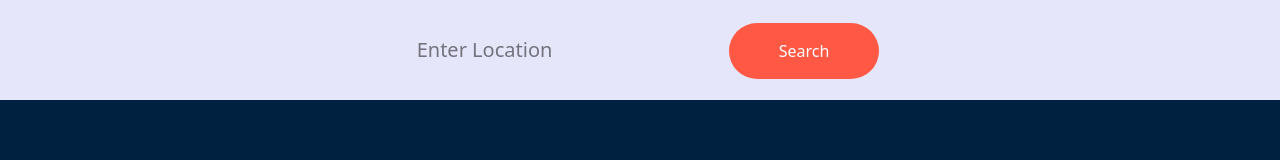
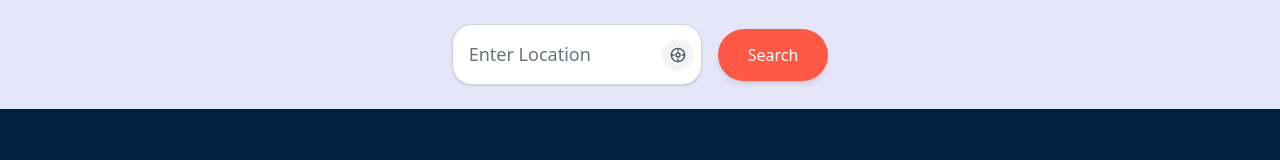
Before and after one commit to AditSaxena/Weathora, a React (Vite) app: page / in a window 1280 px wide. Shown: the top 160 px of the page. Built offline with nearby package versions, Linux system fonts and the light colour scheme.

Commit message:
loading spinner + error handling + auto-focus on input field + automatic location detection

```diff
--- a/src/App.jsx
+++ b/src/App.jsx
@@ -1,4 +1,4 @@
-import { useState } from "react";
+import { useState, useEffect, useRef } from "react";
 
 function App() {
   const [value, setValue] = useState("");
@@ -11,26 +11,80 @@ function App() {
     icon: null,
   });
 
+  const [loading, setLoading] = useState(false);
+  const [error, setError] = useState(null);
+
+  const getLocationAndSetValue = () => {
+    setError(null); // clear any previous errors
+
+    if (!navigator.geolocation) {
+      setError("Geolocation is not supported by your browser.");
+      return;
+    }
+
+    navigator.geolocation.getCurrentPosition(
+      async (position) => {
+        const { latitude, longitude } = position.coords;
+
+        try {
+          const url = `https://api.weatherapi.com/v1/search.json?key=23caacac9bfd42e7ba2222053251703&q=${latitude},${longitude}`;
+          const response = await fetch(url);
+          const json = await response.json();
+
+          if (json.length > 0) {
+            setValue(json[0].name); // set city in input field
+          } else {
+            setError("Could not detect your city.");
+          }
+        } catch (err) {
+          setError("Error fetching location.");
+          console.error(err);
+        }
+      },
+      (err) => {
+        setError("Location access denied.");
+        console.warn(err);
+      }
+    );
+  };
+
   async function fetchWeather(location) {
     const url = `https://api.weatherapi.com/v1/current.json?key=23caacac9bfd42e7ba2222053251703&q=${location}&aqi=no`;
     // fetch -> inbuilt function to get http response from a server
+    try {
       const response = await fetch(url);
-    if (response.status == 400) {
-      alert("Location not found");
-      return null;
-    } else if (response.status == 200) {
+      if (response.status === 400) {
+        return null; // let caller handle the error
+      } else if (response.status === 200) {
         const json = await response.json();
         return json;
+      } else {
+        return null;
+      }
+    } catch (error) {
+      console.error("Network error:", error);
+      return null;
     }
   }
 
   const handleClick = async () => {
-    // get the value of the location
-    if (value != "") {
+    setError(null);
+    if (value.trim() === "") {
+      setError("Location can't be empty.");
+      return;
+    }
+    setLoading(true); // start spinner
+    try {
+      const start = Date.now();
       // you need to make the request
       const data = await fetchWeather(value);
+
+      const elapsed = Date.now() - start;
+      const delay = Math.max(0, 1500 - elapsed);
+      setTimeout(() => {
+        setLoading(false); // stop spinner
         if (data == null) {
-        alert("Wrong location");
+          setError("Could not fetch weather for the given location.");
           return;
         }
         // after getting the data -> data extract
@@ -50,37 +104,87 @@ function App() {
           icon: iconLink,
         };
         setWeatherObj(newobj);
-      setValue("");
-    } else {
-      alert("Location can't be empty");
+        setValue(""); // clear input
+      }, delay);
+    } catch (err) {
+      setLoading(false);
+      setError("Network error. Please try again.");
+      console.error("Fetch failed:", err);
     }
   };
   const handleInput = (e) => {
     setValue(e.target.value);
   };
+
+  const inputRef = useRef(null);
+
+  useEffect(() => {
+    if (inputRef.current) {
+      inputRef.current.focus();
+      inputRef.current.select();
+      console.log("Input field focused");
+    }
+  }, []);
+
   return (
     <>
-      <header className="h-[100px] bg-[lavender] flex justify-center items-center">
-        <div className="input-container">
+      <header className="bg-[lavender] flex flex-col items-center justify-center py-6 space-y-2">
+        <div className="flex items-center gap-4">
+          <div className="relative w-[250px]">
             <input
+              ref={inputRef}
               type="text"
-            name=""
-            id=""
               placeholder="Enter Location"
-            className="bg-transparent border-none outline-none p-4 text-[20px] rounded-[20px]"
+              className="bg-white text-black placeholder:text-gray-500 border border-gray-300 outline-none p-4 text-[18px] rounded-[20px] w-[250px] shadow-sm"
               onChange={handleInput}
               value={value}
             />
             <button
-            id="search"
-            className="border-none outline-none px-[50px] py-4 bg-[#ff5945] text-white text-[16px] cursor-pointer rounded-[40px]"
+              onClick={getLocationAndSetValue}
+              className="absolute right-2 top-1/2 -translate-y-1/2 bg-gray-100 hover:bg-gray-200 text-gray-600 p-2 rounded-full transition"
+              title="Use Current Location"
+            >
+              {/* Locate icon */}
+              <svg
+                xmlns="http://www.w3.org/2000/svg"
+                className="w-4 h-4"
+                viewBox="0 0 24 24"
+                fill="none"
+                stroke="currentColor"
+                strokeWidth="2"
+                strokeLinecap="round"
+                strokeLinejoin="round"
+              >
+                <circle cx="12" cy="12" r="10" />
+                <line x1="12" y1="2" x2="12" y2="6" />
+                <line x1="12" y1="18" x2="12" y2="22" />
+                <line x1="2" y1="12" x2="6" y2="12" />
+                <line x1="18" y1="12" x2="22" y2="12" />
+                <circle cx="12" cy="12" r="3" />
+              </svg>
+            </button>
+          </div>
+          <button
+            className="px-[30px] py-[14px] bg-[#ff5945] hover:bg-[#e94a39] text-white text-[16px] font-medium rounded-[40px] shadow-md"
             onClick={handleClick}
           >
             Search
           </button>
         </div>
+
+        {error && (
+          <div className="mt-2 text-sm text-red-500 bg-red-50 border border-red-200 px-4 py-2 rounded-md shadow w-[300px] text-center">
+            ⚠️ {error}
+          </div>
+        )}
       </header>
       <main className="h-[calc(100vh-100px)] bg-[rgb(0,34,65)] flex items-center justify-center text-white">
+        {loading ? (
+          <div className="flex flex-col items-center gap-4">
+            <div className="w-16 h-16 border-4 border-white border-t-[#ff5945] rounded-full animate-spin"></div>
+            <div className="text-lg text-white">Fetching weather...</div>
+          </div>
+        ) : (
           <div className="flex gap-8 text-[20px] leading-[40px]">
             <div className="text-[30px] text-[orange]">
               {weatherObj.temp} &deg;C
@@ -100,6 +204,7 @@ function App() {
               <div className="condition">{weatherObj.condition}</div>
             </div>
           </div>
+        )}
       </main>
     </>
   );
```
Lines whose indentation alone changed are shown as unchanged.
